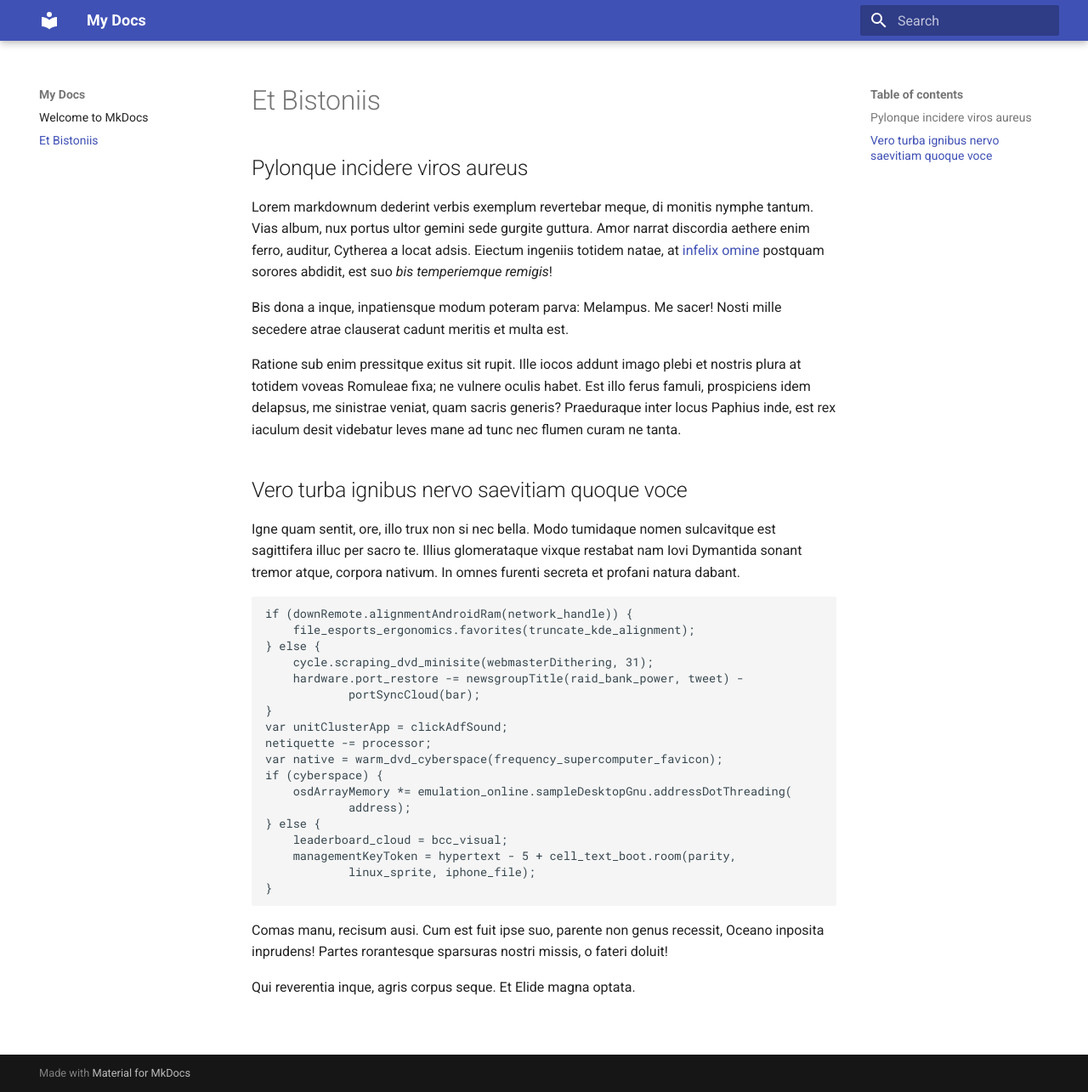
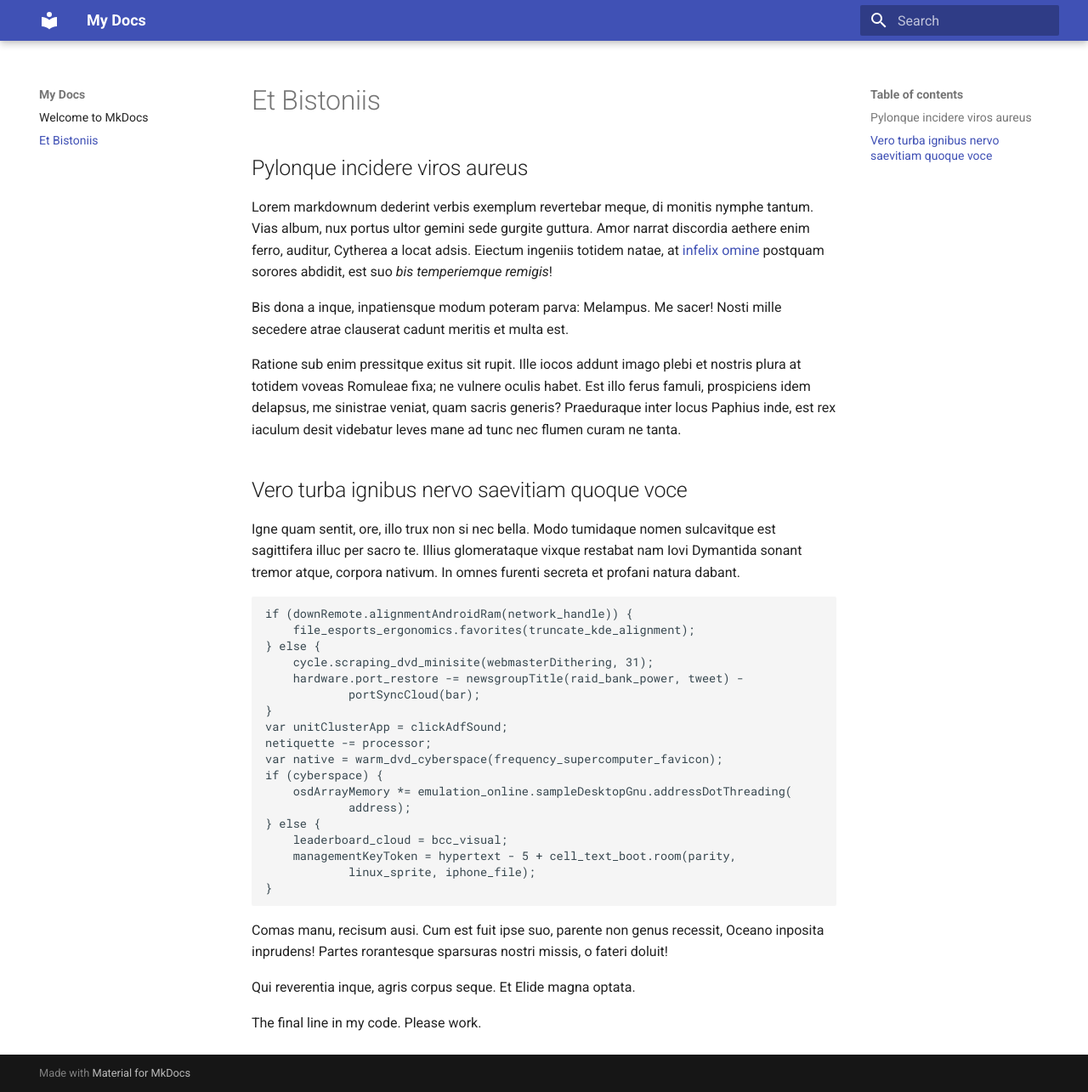
Before and after one commit to Lonwabo11/testing, an MkDocs documentation site: the page built from docs/about.md, in a window 1280 px wide and 1285 px high. Shown: the whole window at 85% size. Built offline with MkDocs 1.6.1 and Material for MkDocs 9.7.7, drawn with Linux system fonts in a browser that asks for light colours.

Commit message:
final line

```diff
--- a/docs/about.md
+++ b/docs/about.md
@@ -48,3 +48,5 @@ Oceano inposita inprudens! Partes rorantesque sparsuras nostri missis, o fateri
 doluit!
 
 Qui reverentia inque, agris corpus seque. Et Elide magna optata.
+
+The final line in my code. Please work.
```
